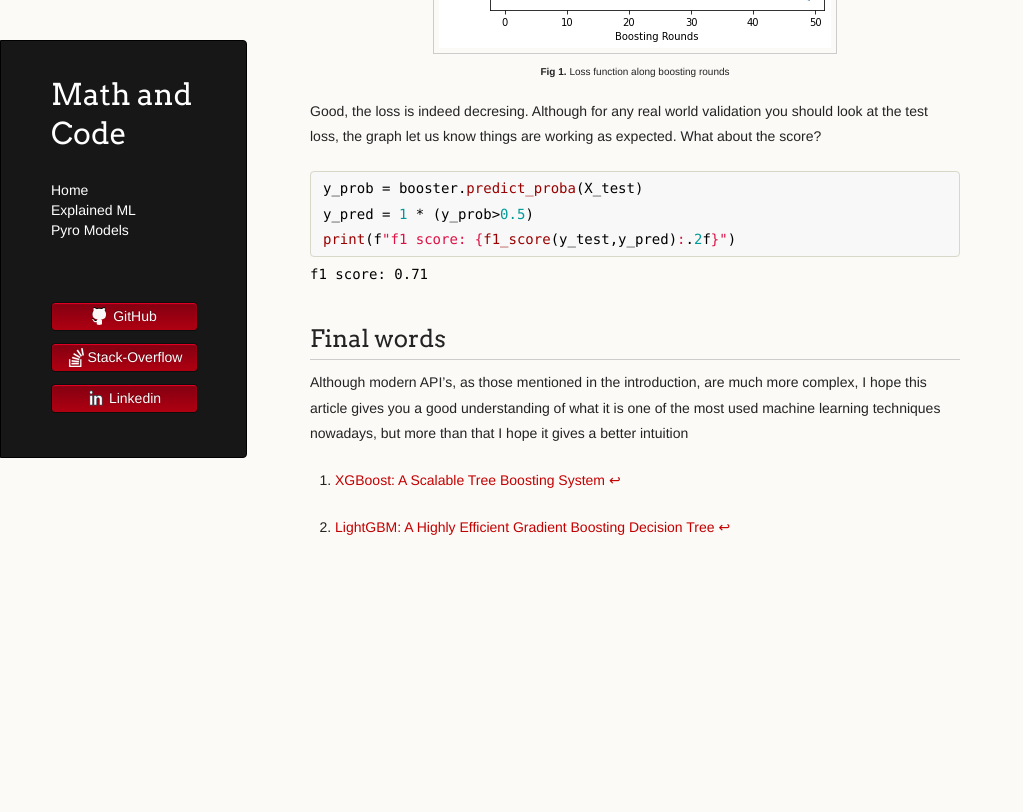
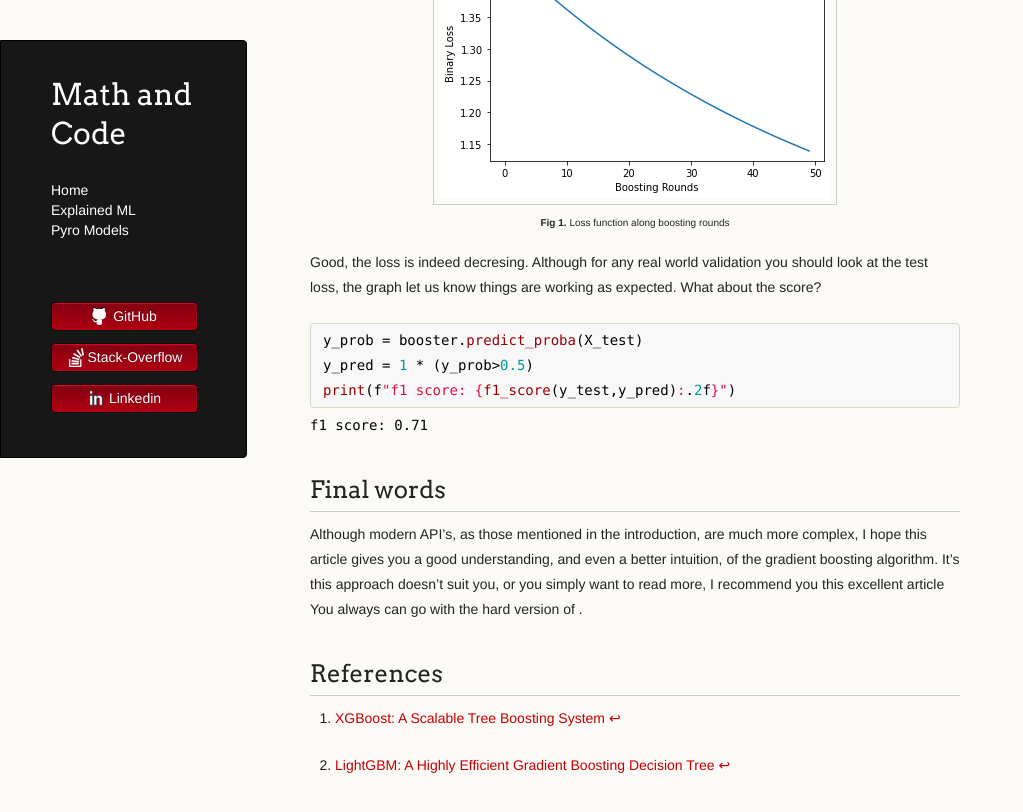
Before and after one commit to LemonPy29/LemonPy29.github.io, a Jekyll site: the page built from explained-ml/gradient-boosting.md, in a window 1280 px wide and 900 px high, scrolled down 5453 px. Shown: the top 812 px of the window, without its empty margins (0-1023 px from the left). Built offline with Jekyll 4.4.1, drawn with Linux system fonts in a browser that asks for light colours; nearby versions of some CDN libraries; the repository's description, which GitHub fills in, is left out; before the commit the page ends 6115 px from its top, so only the background shows below that.

Commit message:
Update gradient-boosting.md

````diff
--- a/explained-ml/gradient-boosting.md
+++ b/explained-ml/gradient-boosting.md
@@ -40,7 +40,7 @@ This is a famous one on kaggle: *The titanic dataset*. I will not go into the de
 path = 'titanic_mod.csv'
 data = pd.read_csv(path)
 ```
-
+<br>
 Suppose you start with a base model that may or not have learnable parameters. For the purpose of this example, suppose also the model can either be trained or used to predict, but you're not allowed to make any changes on the internals of it and maybe you don't even know how the model works. As I pointed in the introduction, let's use trees.
 
 First prepare and split the data
@@ -59,7 +59,7 @@ drop = ['Passengerid']
 target = ['Survived']
 X_train, X_test, y_train, y_test = split_data(data, target, drop)
 ```
-
+<br>
 We train with almost default arguments, just set the `max_depth`, and we'll use the \\(F_1\\) score to measure the performance
 
 ```python
@@ -86,7 +86,7 @@ def binary_loss():
     func.gradient = gradient
     return func
 ```
-
+<br>
 Taking a closer look to the equation `(1.1)`, if we want to compute those gradients, by the chain rule, first we need to compute the gradients respect to \\(\hat{y}\\)
 \\[
 \dfrac{\partial L(y, \hat{y})}{\partial \theta_j} = \dfrac{\partial L(y,\hat{y})}{\partial{\hat{y}}}\dfrac{\partial\hat{y}}{\partial\theta_j} \tag{1.2}
@@ -147,8 +147,8 @@ class gradient_booster:
     def _predict_base(self, X):
         return self.learners[0].predict_proba(X)[:,1]
 ```
+<br>
 And finally, the boosting
-
 ```python
 #inside gb class
     def fit(self, X, y, boosting_rounds):
@@ -166,6 +166,7 @@ And finally, the boosting
                 prbs = self.sigmoid(predictions)
                 self.loss_history.append(loss(y, prbs))
 ```
+<br>
 A couple of comments:
 * In this particular case the loss has a restricted domain, \\((0,1)\\). In theory, the residuals could take any real value so a sigmoid function is applied before passing the residuals to the loss.
 * As we are dealing with a classification problem, the base learner must be a classification algorithm. In the other hand, the residuals are a continuous target, therefore, the next learners are all regressors.
@@ -179,6 +180,7 @@ The prediction method follows the same pattern
                 predictions += self.lr * m.predict(X)
             return self.sigmoid(predictions)
 ```
+<br>
 Let's use our boosting algorithm
 ```python
 booster = gradient_booster(loss=binary_loss(), lr=0.01, max_depth=3)
@@ -198,7 +200,6 @@ ax.set_ylabel('Binary Loss')
 </figure>
 
 
-
 Good, the loss is indeed decresing. Although for any real world validation you should look at the test loss, the graph let us know things are working as expected. What about the score?
 
 ```python
@@ -210,8 +211,12 @@ print(f"f1 score: {f1_score(y_test,y_pred):.2f}")
 
 ## Final words
 
-Although modern API's, as those mentioned in the introduction, are much more complex, I hope this article gives you a good understanding of what it is one of the most used machine learning techniques nowadays, but more than that I hope it gives a better intuition
+Although modern API's, as those mentioned in the introduction, are much more complex, I hope this article gives you a good understanding, and even a better intuition, of the gradient boosting algorithm.
+It's this approach doesn't suit you, or you simply want to read more, I recommend you this excellent article
+You always can go with the hard version of .
 
-
+## References
 [^1]: [XGBoost: A Scalable Tree Boosting System](https://arxiv.org/abs/1603.02754)
-[^2]:  [LightGBM: A Highly Efficient Gradient Boosting Decision Tree](https://papers.nips.cc/paper/6907-lightgbm-a-highly-efficient-gradient-boosting-decision-tree.pdf)
+[^2]: [LightGBM: A Highly Efficient Gradient Boosting Decision Tree](https://papers.nips.cc/paper/6907-lightgbm-a-highly-efficient-gradient-boosting-decision-tree.pdf)
+[^3]: [How to explain gradient boosting](https://explained.ai/gradient-boosting/)
+[^4]: **The Elements of Statistical Learning: Data Mining, Inference and Prediction** Trevor Hastie, et al.
````
